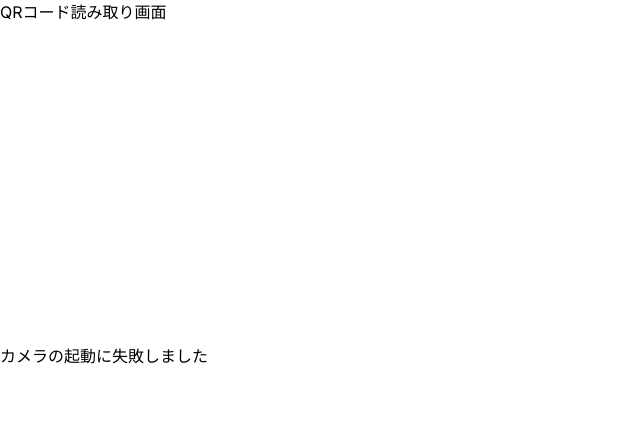
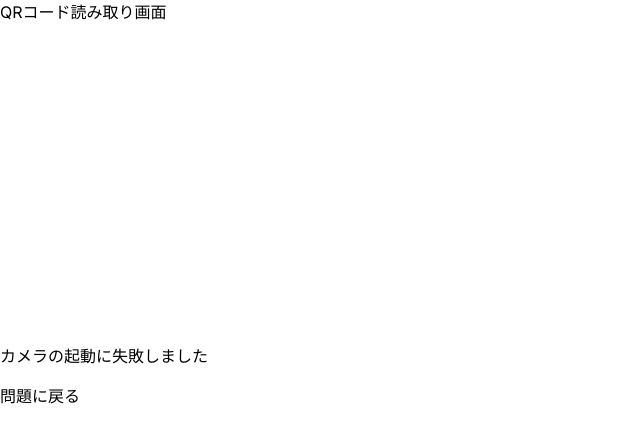
Before and after one commit to AKABANEDAI-FES/2025-escape-game, a Next.js app: page /qr-reader in a window 1280 px wide. Shown: the top 442 px of the page, without its empty margins (0-640 px from the left). Built offline with nearby package versions, Linux system fonts and the light colour scheme.

Commit message:
戻るボタン追加

```diff
--- a/src/app/qr-reader/page.tsx
+++ b/src/app/qr-reader/page.tsx
@@ -1,6 +1,7 @@
 'use client';
 
 import { useEffect, useState } from 'react';
+import { useRouter } from 'next/navigation';
 
 const CORRECT_QR = 'https://osada-soroban.com/';
 const CONTAINER_ID = 'qr-reader';
@@ -8,6 +9,7 @@ const CONTAINER_ID = 'qr-reader';
 export default function QrReaderPage() {
   const [result, setResult] = useState<string | null>(null);
   const [mounted, setMounted] = useState(false);
+  const router = useRouter();
 
   useEffect(() => setMounted(true), []);
 
@@ -23,7 +25,6 @@ export default function QrReaderPage() {
 
       const { Html5Qrcode, Html5QrcodeSupportedFormats } = await import('html5-qrcode');
 
-      // ✔ コンストラクタには FullConfig として minimum に verbose を渡す
       html5QrCode = new Html5Qrcode(CONTAINER_ID, { verbose: false });
 
       const devices = await Html5Qrcode.getCameras();
@@ -42,7 +43,6 @@ export default function QrReaderPage() {
         {
           fps: 10,
           qrbox: 250,
-          // ✔ formatsToSupport は start() の設定で渡す
           formatsToSupport: [Html5QrcodeSupportedFormats.QR_CODE],
         },
         (decodedText: string) => {
@@ -71,6 +71,9 @@ export default function QrReaderPage() {
       <h1>QRコード読み取り画面</h1>
       <div id={CONTAINER_ID} style={{ width: 320, height: 320 }} />
       {result && <h2>{result}</h2>}
+      <button onClick={() => router.back()} style={{ marginTop: 16 }}>
+        問題に戻る
+      </button>
     </div>
   );
 }
```
